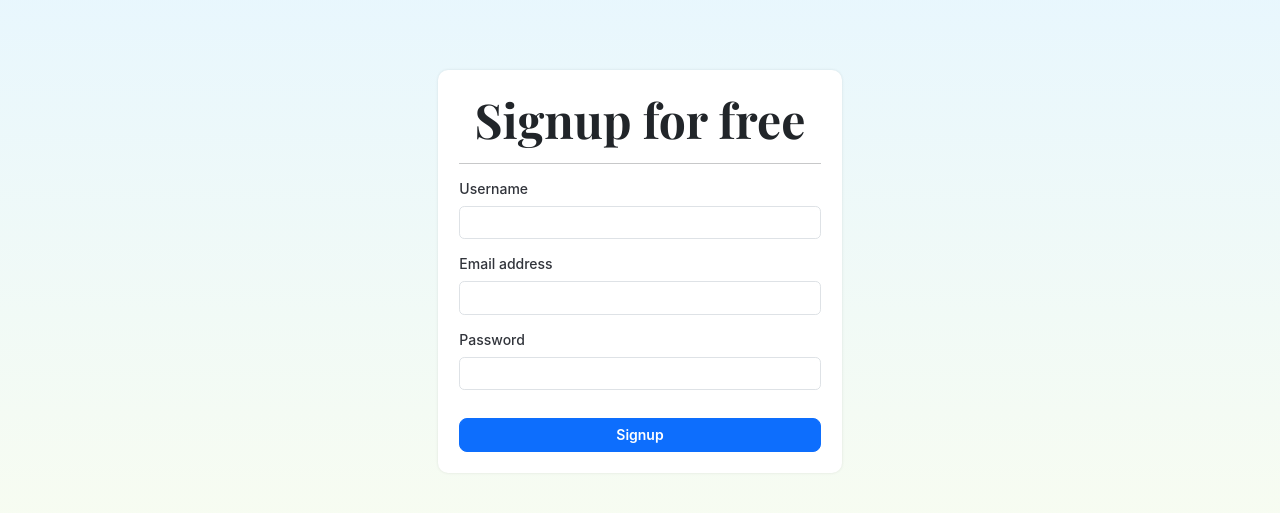
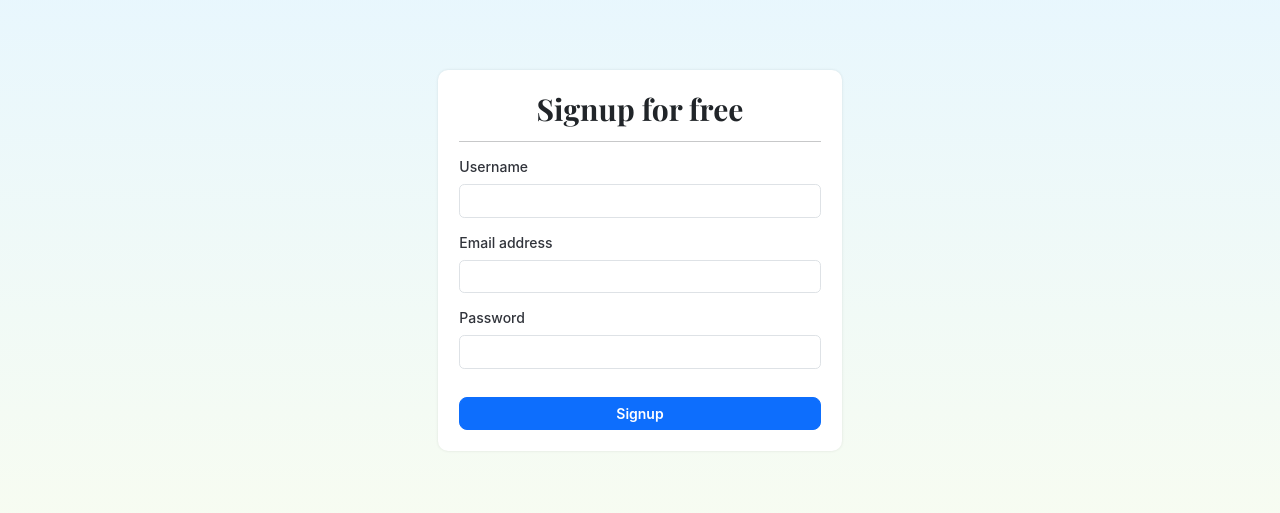
Before and after one commit to HasinthaNayanajith/ride-app, a CodeIgniter 4 app: template app/Views/pages/signup.php in a window 1280 px wide. Shown: the top 513 px of the page. Run offline with PHP 8.4 and a stand-in for CodeIgniter, Linux system fonts and the light colour scheme; the template is opened without the code that fills it, so the values that code supplies are empty; some libraries are stand-ins or nearby versions; some web fonts are replaced.

Commit message:
change name

```diff
--- a/app/Views/layouts/header.php
+++ b/app/Views/layouts/header.php
@@ -4,7 +4,7 @@
 <head>
     <meta charset="UTF-8">
     <meta name="viewport" content="width=device-width, initial-scale=1.0">
-    <title>SalezMate</title>
+    <title>CityTaxi</title>
     <link rel="stylesheet" href="<?= base_url(); ?>css/bootstrap.min.css">
     <link rel="stylesheet" href="<?= base_url(); ?>css/bootstrap.icons.css">
     <link rel="stylesheet" href="<?= base_url(); ?>css/tabs.css">
--- a/app/Views/pages/signup.php
+++ b/app/Views/pages/signup.php
@@ -13,7 +13,7 @@
             <div class="card mt-3">
                 <div class="card-body p-4">
                     <div class="text-center">
-                        <h5 class="card-title fw-bolder font-playfair text-dark" style="font-size: 48px;">Signup for free</h5>
+                        <h5 class="card-title fw-bolder font-playfair text-dark" style="font-size: 30px;">Signup for free</h5>
                     </div>
                     <hr>
                     <div class="my-3">
```
